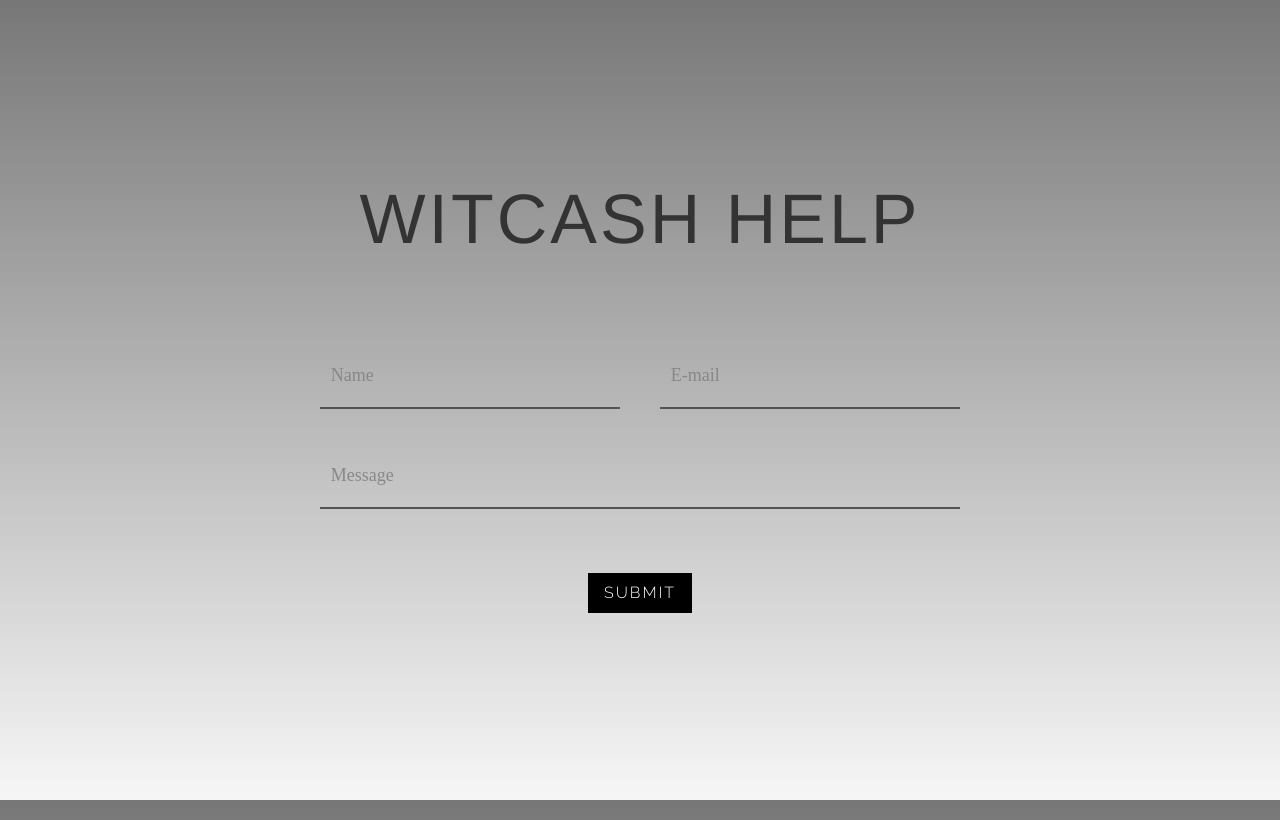
After one commit to carlosgarcia0622/witcash, a PHP site: page /contactanos.html in a window 1280 px wide. The commit adds this page. Run offline with PHP 8.4, Linux system fonts and the light colour scheme; some libraries are stand-ins or nearby versions; some web fonts are replaced.

Commit message:
add contactanos.html

```diff
--- /dev/null
+++ b/contactanos.html
@@ -0,0 +1,84 @@
+<head>
+        <link href="css/form.css" type="text/css" rel="stylesheet" media="all">
+        <link href="//netdna.bootstrapcdn.com/bootstrap/3.0.0/css/bootstrap.min.css" rel="stylesheet" id="bootstrap-css">
+        <script src="//code.jquery.com/jquery-1.11.1.min.js"></script>
+
+
+
+        <!------ Include the above in your HEAD tag ---------->
+
+        <!-- SendEmail function-->
+        <script type="text/javascript" src="https://cdn.emailjs.com/sdk/2.2.4/email.min.js"></script>
+    <script type="text/javascript">
+        (function(){
+        emailjs.init("user_jgHpzPcnrsICo9KZsHgRd");
+        })();
+    </script>
+
+
+        </head>
+        <body>
+        <!--<header class="masthead">-->
+        <section class=" get-in-touch ">
+           <h1 class="title">witcash help</h1>
+
+           <br> <br> <br>
+               <form class="contact-form row">
+              <div class="form-field col x-50">
+                 <input id="name" class="input-text js-input"  type="text" required>
+                 <label class="label" for="name">Name</label>
+              </div>
+              <div class="form-field col x-50">
+                 <input id="email" class="input-text js-input" type="email" required>
+                 <label class="label" for="email">E-mail</label>
+              </div>
+              <div class="form-field col x-100">
+                    <input id="message" class="input-text js-input" type="text" required=>
+                    <label class="label" for="message">Message</label>
+                 </div>
+              <div class="form-field col x-100 align-center">
+                 <input  class="submit-btn" type="button" onclick="sendEmail()"  value="Submit">
+              </div>
+               </form>
+            </section>
+        <!--</header>-->
+        </body>
+        <script>
+
+            function validar_email( email )
+            {
+                var regex = /^([a-zA-Z0-9_\.\-])+\@(([a-zA-Z0-9\-])+\.)+([a-zA-Z0-9]{2,4})+$/;
+                return regex.test(email) ? true : false;
+            }
+
+
+            var sendEmail = function(){
+            var name = document.getElementById("name").value;
+            var email = document.getElementById("email").value;
+            var message = document.getElementById("message").value;
+            if( (validar_email(email))&& (message!="") )
+            {
+                var template_params = {
+                "name": name,
+                "email": email,
+                "msg": message
+                }
+
+                var service_id = "default_service";
+                var template_id = "template";
+                emailjs.send(service_id,template_id,template_params);
+                document.getElementById("name").value ="";
+                document.getElementById("email").value ="";
+                document.getElementById("message").value ="";
+                alert("Mensaje enviado.");
+            }
+            else if(message==""){
+                alert("Por favor ingrese un mensaje");
+            }
+            else{
+                alert("Por favor ingrese un email que cumpla con el formato example@dominio.com");
+            }
+
+
+        }
+        </script>
--- a/css/style.css
+++ b/css/style.css
@@ -26,6 +26,7 @@
 }
 
 
+
 #process
 h1,
 h2,
@@ -47,6 +48,8 @@ h6 {
 ul {
 	margin: 0;
 	padding: 0;
+	line-height: 1.4;
+
 }
 
 ul {
```
Also changed, not shown: index.html (+7 -6 lines).
